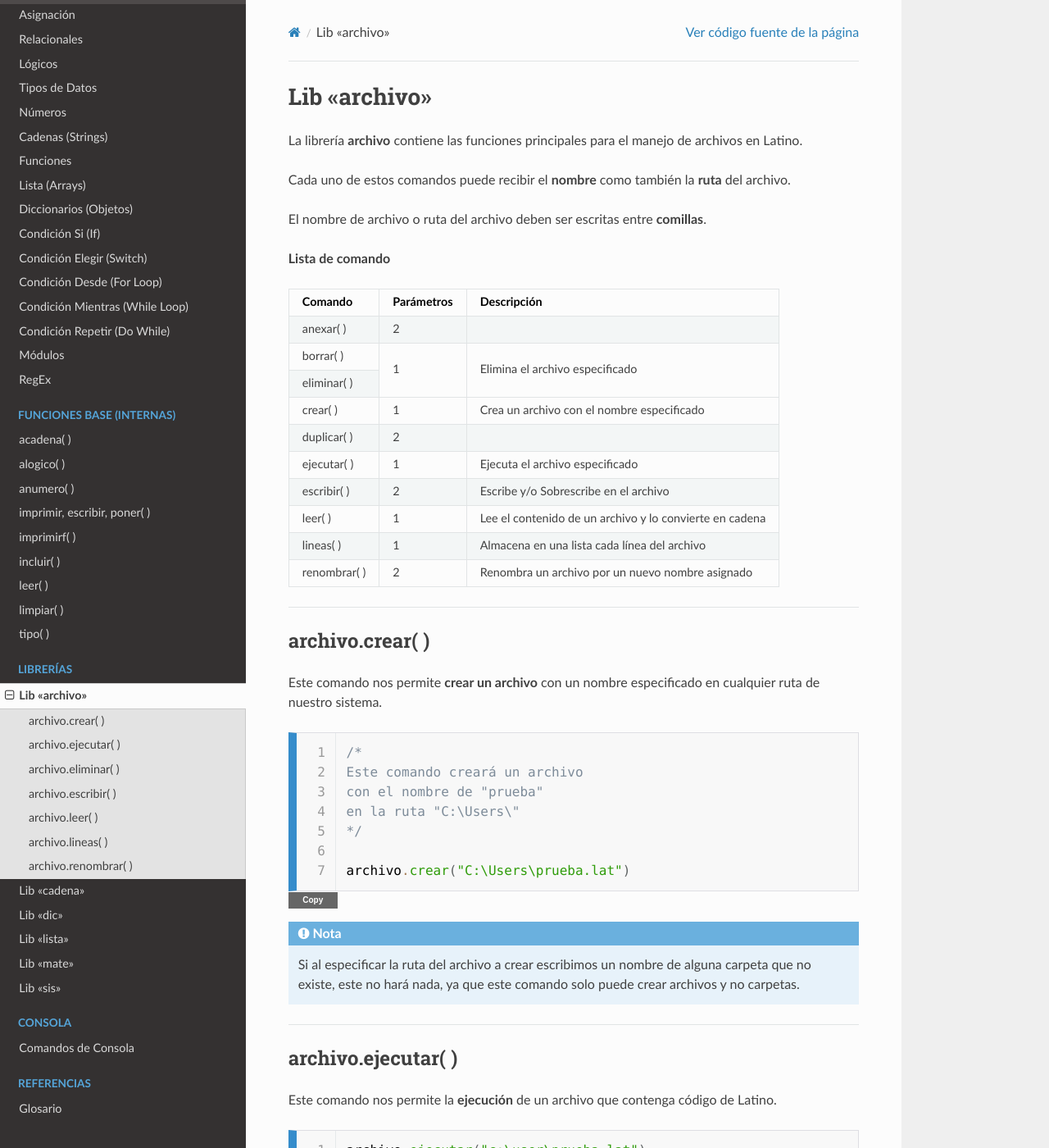
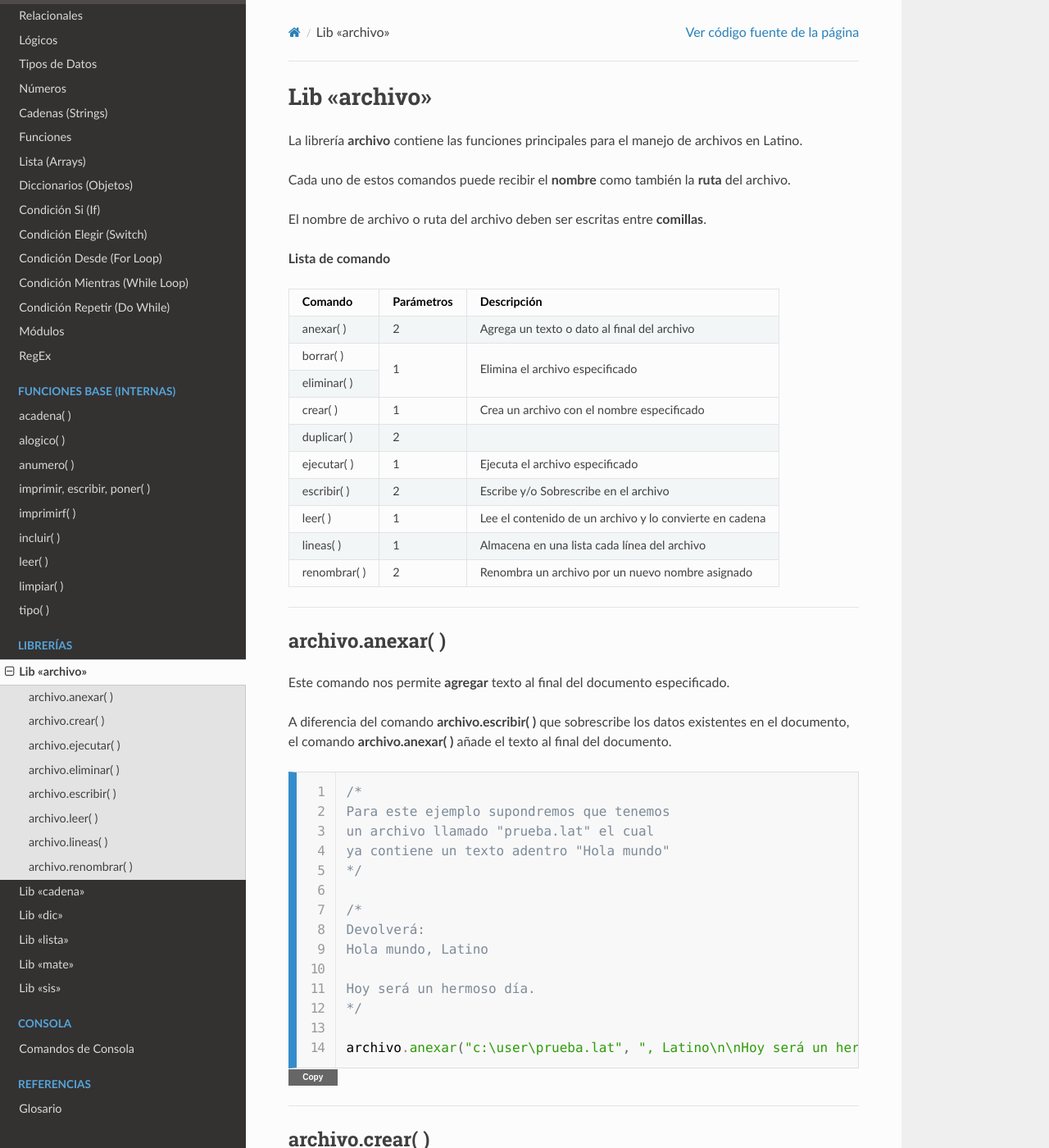
Before and after one commit to LatinoDocs/Manual-Latino, a Sphinx documentation site: the page built from docs/librerias/Archivo.rst, in a window 1280 px wide and 1400 px high. Shown: the whole window at 82% size. Built offline with Sphinx 7.4.7 and the Read the Docs theme 2.0.0, drawn with Linux system fonts in a browser that asks for light colours; comment, search, counter and statistics services are not loaded.

Commit message:
Se ha agregado el comando **archivo.anexar()**

```diff
--- a/docs/librerias/Archivo.rst
+++ b/docs/librerias/Archivo.rst
@@ -17,7 +17,7 @@
 +----------------+------------+---------------------------------------------------------+
 | Comando        | Parámetros | Descripción                                             |
 +================+============+=========================================================+
-| anexar\( \ )   | 2          |                                                         |
+| anexar\( \ )   | 2          | Agrega un texto o dato al final del archivo             |
 +----------------+------------+---------------------------------------------------------+
 | borrar\( \)    | 1          | Elimina el archivo especificado                         |
 +----------------+            |                                                         |
@@ -37,6 +37,31 @@
 +----------------+------------+---------------------------------------------------------+
 | renombrar\( \) | 2          | Renombra un archivo por un nuevo nombre asignado        |
 +----------------+------------+---------------------------------------------------------+
+
+----
+
+archivo.anexar\( \)
+----------------------
+Este comando nos permite **agregar** texto al final del documento especificado.
+
+A diferencia del comando **archivo.escribir\( \)** que sobrescribe los datos existentes en el documento, el comando **archivo.anexar\( \)** añade el texto al final del documento.
+
+.. raw:: html
+
+   <pre><code class="language-latino line-numbers">/*
+   Para este ejemplo supondremos que tenemos
+   un archivo llamado "prueba.lat" el cual
+   ya contiene un texto adentro "Hola mundo"
+   */
+
+   /*
+   Devolverá:
+   Hola mundo, Latino
+
+   Hoy será un hermoso día.
+   */
+
+   archivo.anexar("c:\user\prueba.lat", ", Latino\n\nHoy será un hermoso día.")</code></pre>
 
 .. ----
 
```
